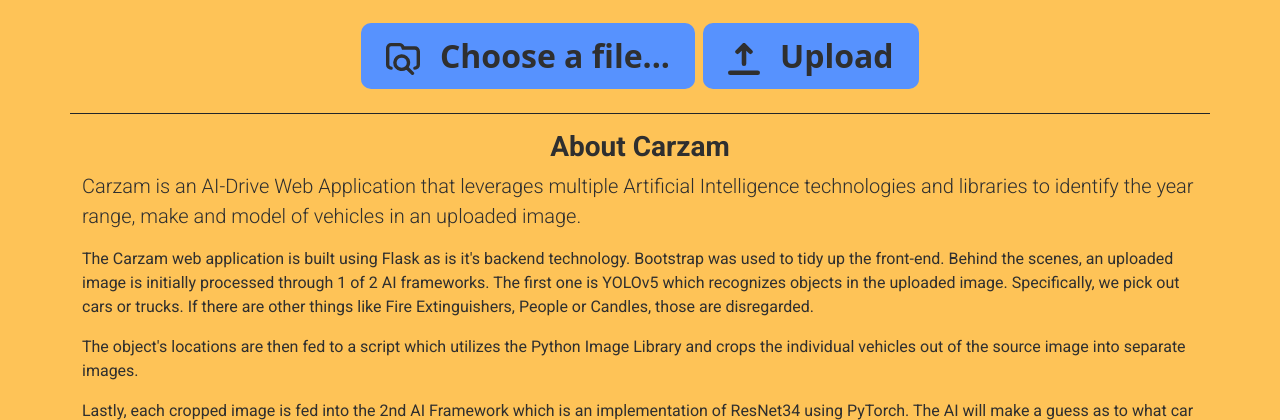
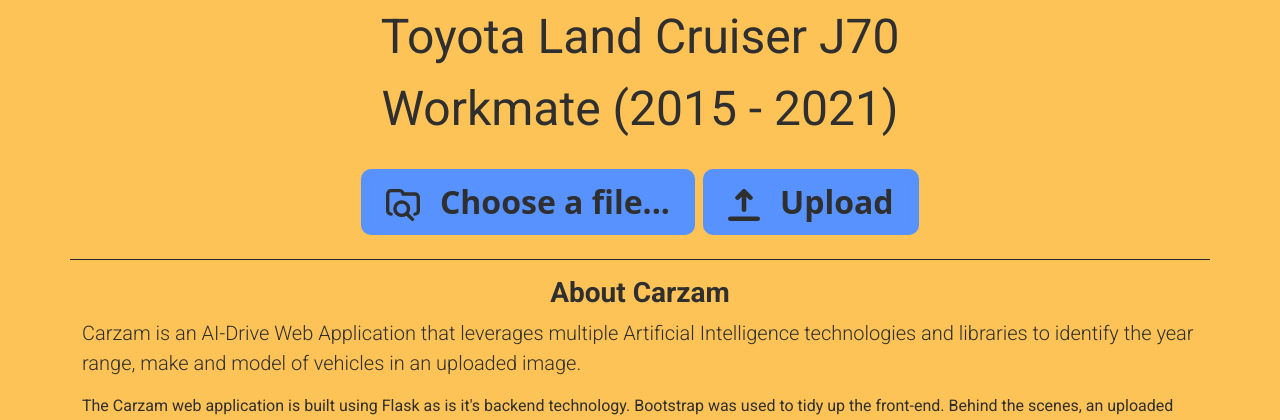
Before and after one commit to carzamm/carzam, a Flask app: page / in a window 1280 px wide. Shown: the part 934-1354 px from the top of the page. Run offline with Flask 2, Linux system fonts and the light colour scheme.

Commit message:
formatting for prediction

```diff
--- a/static/css/index.css
+++ b/static/css/index.css
@@ -41,6 +41,10 @@ a, h1, h3, p, .prediction {
     font-size: 2rem;
 }
 
+.link:hover {
+    color: #5792FE; /* cornflower blue */
+}
+
 .formats-row {
     margin-bottom: .5rem;
 }
@@ -80,7 +84,8 @@ a, h1, h3, p, .prediction {
 
 .prediction {
     margin-top: .15rem;
-    font-size: 3rem;
+    font-size: 1.5rem; /* for smallest screen size */
+    text-align: center;
 }
 
 
@@ -128,3 +133,15 @@ img.upload-img {
 /*
     Text
 */
+
+@media (min-width: 576px) {
+    .prediction {
+        font-size: 2rem;
+    }
+}
+
+@media (min-width: 768px) {
+    .prediction {
+        font-size: 3rem;
+    }
+}
--- a/templates/index.html
+++ b/templates/index.html
@@ -28,8 +28,8 @@
                     <div class="col-8">
                         <h1 class="title text-end mt-4">CARZAM</h1>
                         <h3 class="subtitle text-end">Vehicle Recognition</h3>
-                        <p class="text-end mb-0"><a href="#about">About Carzam and it's Creators</a></p>
-                        <p class="text-end"><a href="#classes">Supported Vehicle Classes</a></p>
+                        <p class="text-end mb-0"><a href="#about" class="link">About Carzam and it's Creators</a></p>
+                        <p class="text-end"><a href="#classes" class="link">Supported Vehicle Classes</a></p>
                     </div>
                 </div>
 
@@ -65,9 +65,9 @@
                         {% endfor %}
                         {% else %}
                             <img class="instructions" src="./static/ui-images/instructions.svg">
-<!--                             <div class="d-flex justify-content-center prediction">
-                                Test Prediction Format
-                            </div> -->
+                            <div class="d-flex justify-content-center prediction">
+                                Toyota Land Cruiser J70 Workmate (2015 - 2021)
+                            </div>
                         {% endif %}
                     </div>
                     <div class="col-2"></div>
```
